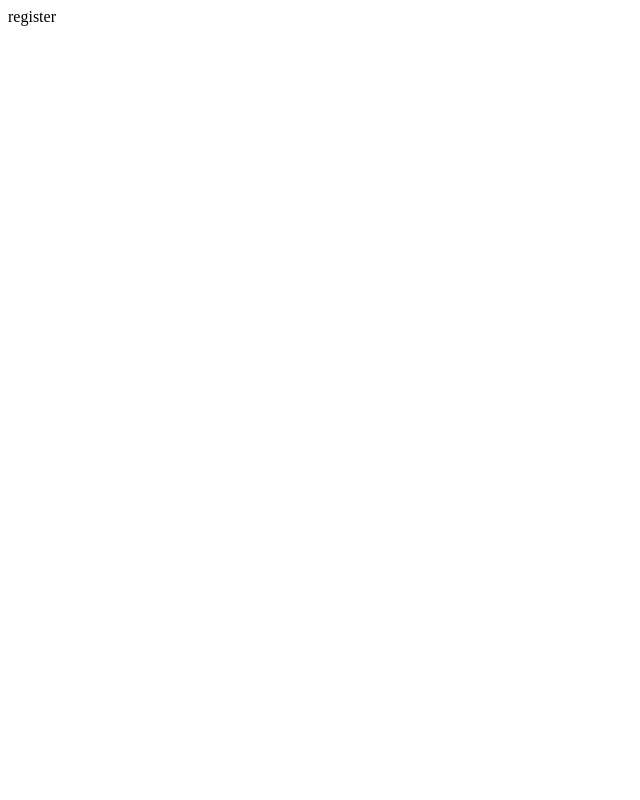
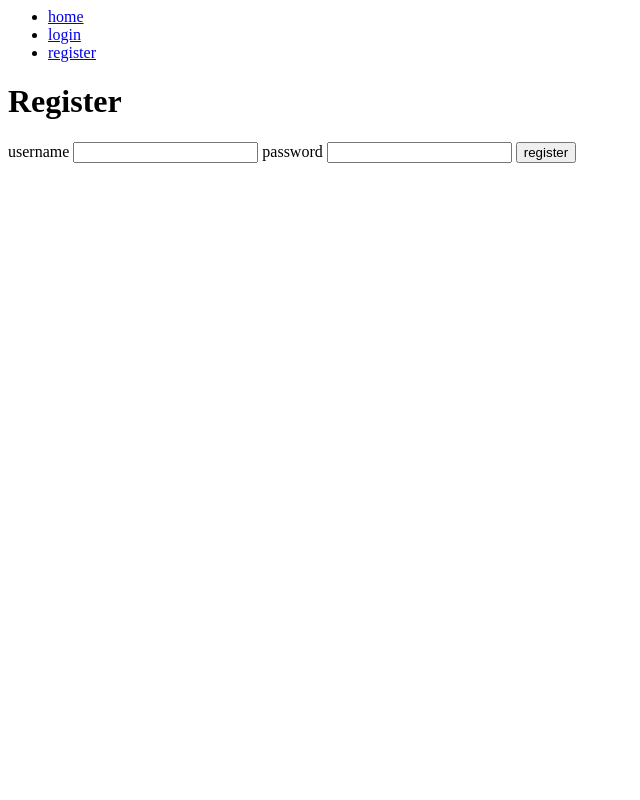
Before and after one commit to benkawecki/project1, a Flask app: page /register in a window 1280 px wide. Before the commit the part shown is almost empty. Shown: the whole page, without its empty margins (0-640 px from the left). Run offline with Flask 2, Linux system fonts and the light colour scheme.

Commit message:
worked on finishing register, need to test

```diff
--- a/application.py
+++ b/application.py
@@ -1,9 +1,10 @@
 import os
 
-from flask import Flask, session, request, render_template
+from flask import Flask, session, request, render_template, flash
 from flask_session import Session
 from sqlalchemy import create_engine
 from sqlalchemy.orm import scoped_session, sessionmaker
+from werkzeug.security import generate_password_hash
 
 app = Flask(__name__)
 
@@ -39,12 +40,18 @@ def register():
     if request.method == 'POST':
         username = request.form.get('username')
         password = request.form.get('password')
+        error = None
 
         if username is None:
             error = 'username is required'
         elif password is None:
             error = 'password is requred'
-        elif False:
-            pass
+        elif db.execute("SELECT id IN users WHERE username = (?) ", (username,)) is not None:
+            error = f"username {username} already registered"
 
-    return 'register'
+        if error is None:
+            db.execute("INSERT INTO users (username, pw) VALUES (?, ?)",
+                      (username, generate_password_hash(password)))
+
+
+    return render_template('register.html')
--- a/templates/base.html
+++ b/templates/base.html
@@ -6,8 +6,8 @@
         <nav>
             <ul>
                 <li><a href="{{ url_for('index')}}">home</a></li>
-                <li>login</li>
-                <li>register</li>
+                <li><a href="{{ url_for('login')}}">login</a></li>
+                <li><a href="{{ url_for('register')}}">register</a></li>
             </ul>
         </nav>
         <header>
--- /dev/null
+++ b/templates/register.html
@@ -0,0 +1,15 @@
+{% extends 'base.html' %}
+
+{%block header%}
+    <h1>{%block title%}Register{% endblock%}</h1>
+{% endblock%}
+
+{% block content %}
+    <form method="post">
+        <label for "username">username</label>
+        <input name="username" id="username" required>
+        <label for "password">password</label>
+        <input type="password" name="password" id="password" required>
+        <input type="submit" value="register"
+    </form>
+{% endblock %}
```
